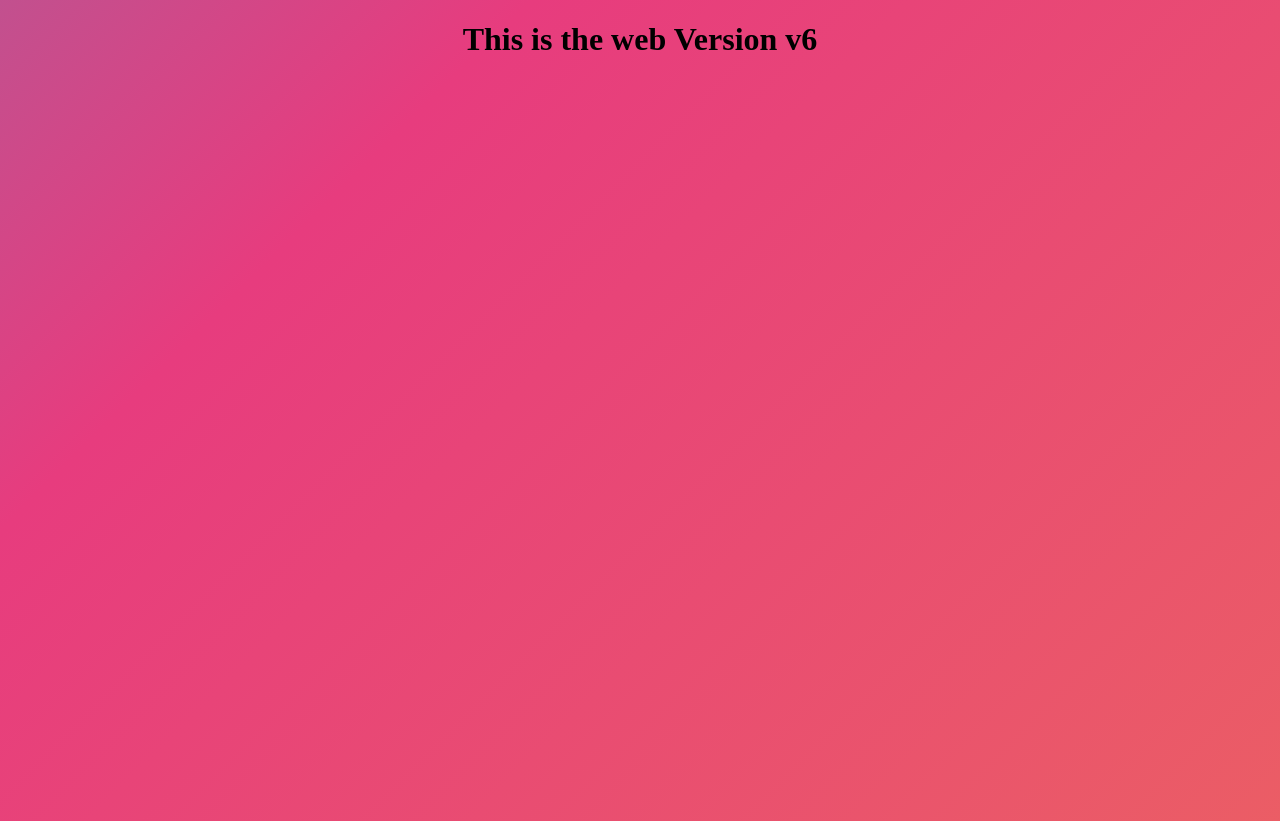
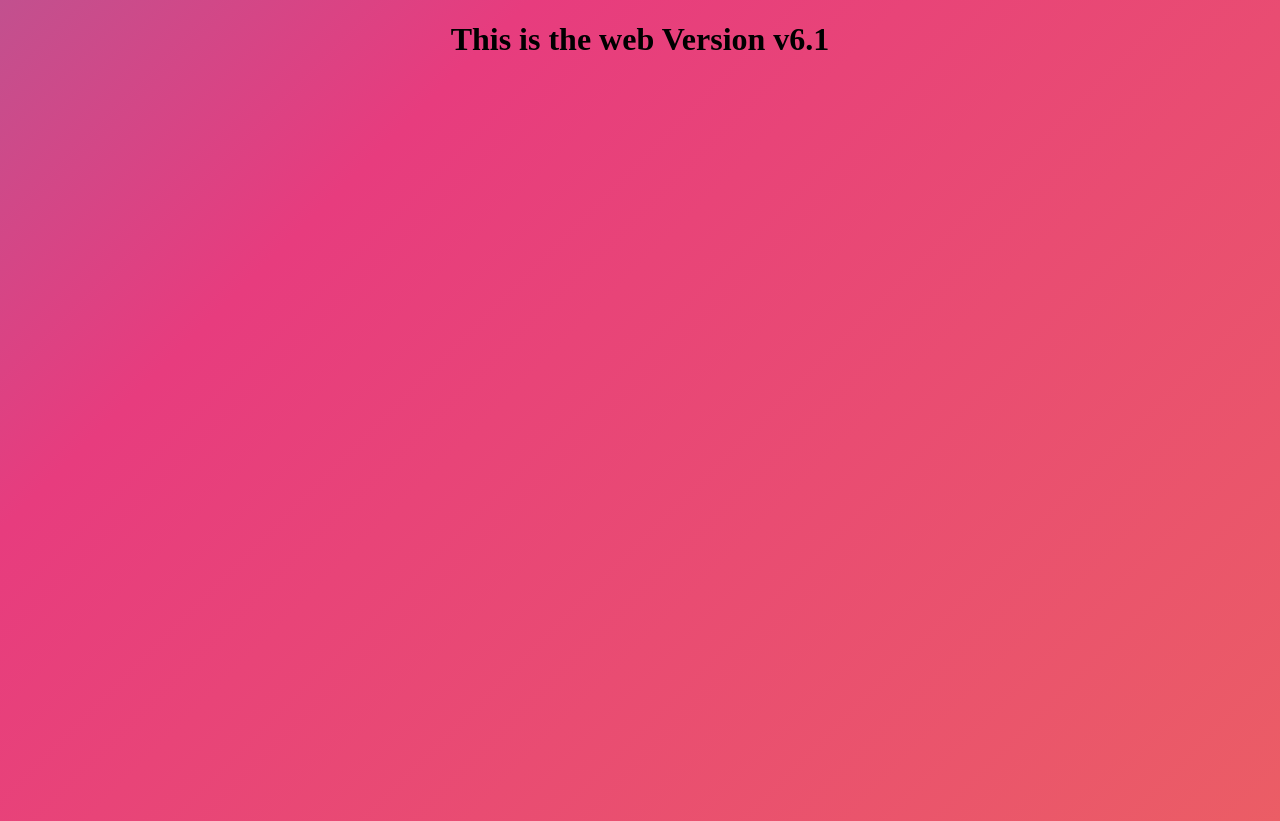
Before and after one commit to ARPIT311095/MyFirstRapo, a plain HTML site: page index.html in a window 1280 px wide. Drawn offline with Linux system fonts and the light colour scheme.

Commit message:
version 6.1

```diff
--- a/index.html
+++ b/index.html
@@ -7,6 +7,6 @@
     <title>Document</title>
 </head>
 <body>
-    <center><h1>This is the web Version v6</h1></center>
+    <center><h1>This is the web Version v6.1</h1></center>
 </body>
 </html>
```
